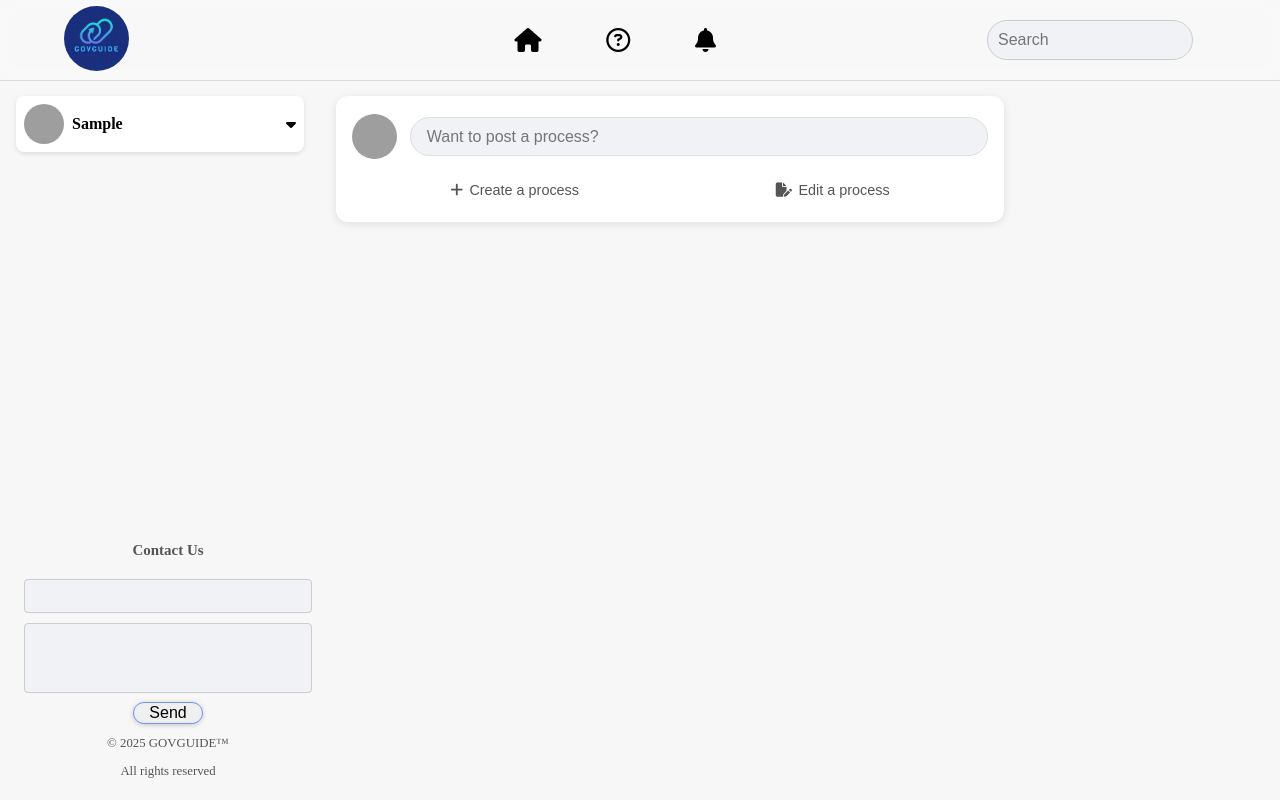
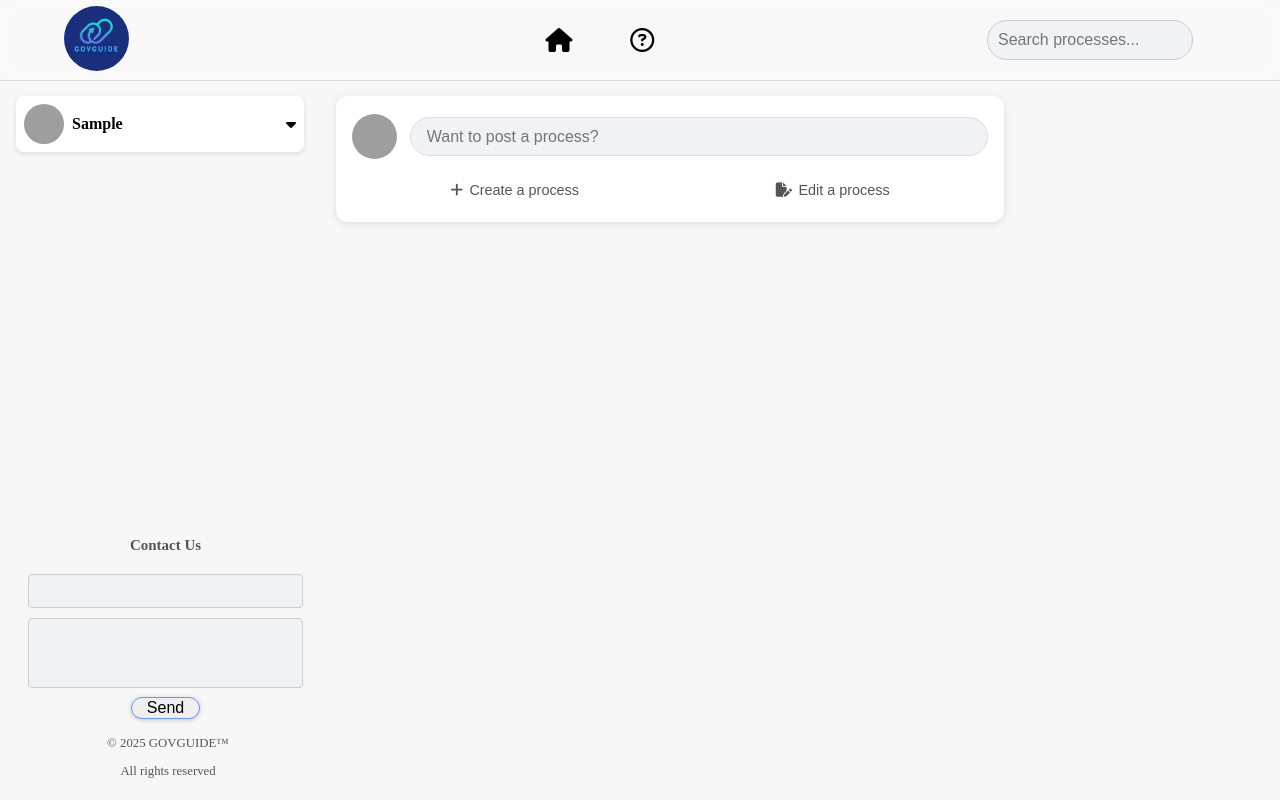
Before and after one commit to abdulaziz-moh/GovGuide, a Django app: page /processes/process_list/ in a window 1280 px wide. Run offline with Django 5.2, Linux system fonts and the light colour scheme; the visitor is signed in with stand-in values (Sample User, id 1); data that the repository does not hold is empty; some libraries are stand-ins or nearby versions; grey boxes are pictures that could not be loaded.

Commit message:
added search functionality with pop up background when contact us clicked

```diff
--- a/processes/static/processes/css/lists_style.css
+++ b/processes/static/processes/css/lists_style.css
@@ -107,11 +107,18 @@
     display: block;
 }
 
-
-#comments-box input{
-    /* background-color: greenyellow; */
+#comment-section {
+    transition: box-shadow 0.2s ease, border-color 0.1s ease;
+    border-radius: 16px; /* makes the border rounded */
+    padding: 5px;
+    margin-right: 5px;
 }
 
+/* Highlight state */
+#comment-section.highlight {
+    border: 1px solid #49fa4f; /* green border */
+    box-shadow: 0 0 10px rgba(76, 175, 80, 0.8); /* glowing effect */
+}
 
 #comments-box textarea,input{
     font-family: Arial, sans-serif;
--- a/processes/templates/processes/base_process.html
+++ b/processes/templates/processes/base_process.html
@@ -19,9 +19,9 @@
         <a href="{% url 'process_list' %}"><img src="{% static 'processes/images/newlogo.png' %}" alt="logo"> </a>
         <div class="icons">
             <a href="{% url 'process_list' %}"><i class="fa-solid fa-house" style="font-size:24px"></i></a>
-            <a href="{% url 'contact_us' %}"><i class="fa-regular fa-circle-question" style="font-size:24px"></i></a>
+            <a href="#" id="contact"><i class="fa-regular fa-circle-question" style="font-size:24px"></i></a>
             {% block notification_login %}
-                <a href="{% url 'notification_page' %}"><i class="fa-solid fa-bell" style="font-size:24px"></i></a>
+                {% comment %} <a href="{% url 'notification_page' %}"><i class="fa-solid fa-bell" style="font-size:24px"></i></a> {% endcomment %}
             {% endblock %}
 
         </div>
--- a/processes/templates/processes/list.html
+++ b/processes/templates/processes/list.html
@@ -8,12 +8,26 @@
 {% endblock %}
 
 {% block search %}
-    <input type="text" placeholder="Search">
+    {% comment %} <input type="text" placeholder="Search"> {% endcomment %}
+    {% comment %} this used for get request on the url section  {% endcomment %}
+    <form method="get"
+        hx-get="{% url 'process_list' %}"
+        hx-target="#process-list"
+        hx-push-url="true">
+
+        <input type="text"
+            name="q"
+            value="{{ query }}"
+            placeholder="Search processes..."
+            hx-trigger="keyup changed delay:500ms">
+    </form>
+
 {% endblock %}
 
 {% block notification_login %}
     {% if user.is_authenticated %}
-        <a href="{% url 'notification_page' %}"><i class="fa-solid fa-bell" style="font-size:24px"></i></a>
+        {% comment %} {% pass %} {% endcomment %}
+        {% comment %} <a href="{% url 'notification_page' %}"><i class="fa-solid fa-bell" style="font-size:24px"></i></a> {% endcomment %}
     {% else %}
         <a href="{% url 'login' %}" id="login_button" style="text-decoration:none; backgorund:"> Login </a>
     {% endif %}
@@ -36,7 +50,7 @@
             <ul class="dropdown-menu">
                 <li><a href="{% url 'profile' %}"><i class="fa-solid fa-user"></i> Profile</a></li>
                 <li><a href="{% url 'personal_posts' %}"><i class="fa-solid fa-paper-plane"></i> Posts</a></li>
-                <li><a href="{% url 'settings' %}"><i class="fa-solid fa-gear"></i> Settings</a></li>
+                {% comment %} <li><a href="{% url 'settings' %}"><i class="fa-solid fa-gear"></i> Settings</a></li> {% endcomment %}
                 <li><a href="{% url 'logout' %}"><i class="fa-solid fa-arrow-right-from-bracket"></i> Sign Out</a></li>
             </ul>
         {% else %}
@@ -49,9 +63,9 @@
     </div>
 
     <div class="sidebar-footer">
-
-        {% include "processes/partials/comments.html" with commentform=commentform %}
-
+        <div id="comment-section">
+            {% include "processes/partials/comments.html" with commentform=commentform %}
+        </div>
         <p>&copy; 2025 GOVGUIDE&trade;</p>
         <p> All rights reserved</p>
     </div>
@@ -63,6 +77,31 @@
             });
         });
     </script>
+    <script>
+        document.addEventListener("DOMContentLoaded", function () {
+            const helpLink = document.getElementById("contact");
+            const commentBox = document.getElementById("comment-section");
+
+            if (helpLink && commentBox) {
+                helpLink.addEventListener("click", function (event) {
+                    event.preventDefault(); // prevent page reload / navigation
+
+                    // Add highlight
+                    commentBox.classList.add("highlight");
+
+                    // Scroll into view
+                    commentBox.scrollIntoView({ behavior: "smooth", block: "center" });
+
+                    // Remove highlight after 2 seconds
+                    setTimeout(() => {
+                        commentBox.classList.remove("highlight");
+                    }, 1000);
+                });
+            }
+        });
+    </script>
+
+
 
 {% endblock %}
 
@@ -78,7 +117,7 @@
             <a href="{% url 'personal_posts' %}"><i class="fa-solid fa-file-pen"></i> Edit a process</a>
         </div>
     </div>
-
-    {% include 'processes/partials/process_items.html' with page_obj=page_obj %}
-
+    <div id="process-list">
+        {% include 'processes/partials/process_items.html' with page_obj=page_obj %}
+    </div>
 {% endblock %}
--- a/processes/templates/processes/personal_posts.html
+++ b/processes/templates/processes/personal_posts.html
@@ -20,7 +20,7 @@
         <ul class="dropdown-menu">
             <li><a href="{% url 'profile' %}"><i class="fa-solid fa-user"></i> Profile</a></li>
             <li><a href="{% url 'personal_posts' %}"><i class="fa-solid fa-paper-plane"></i> Posts</a></li>
-            <li><a href="{% url 'settings' %}"><i class="fa-solid fa-gear"></i> Settings</a></li>
+            {% comment %} <li><a href="{% url 'settings' %}"><i class="fa-solid fa-gear"></i> Settings</a></li> {% endcomment %}
             <li><a href="{% url 'logout' %}"><i class="fa-solid fa-arrow-right-from-bracket"></i> Sign Out</a></li>
         </ul>
 
--- a/processes/views.py
+++ b/processes/views.py
@@ -5,27 +5,61 @@ from reviews.models import Review
 from django.contrib.auth.decorators import login_required
 from django.core.paginator import Paginator
 from . forms import ProcessForm, StepFormSet, AppCommentForm
+from django.db.models import Q
 
 # Create your views here.
 
+# def process_list(request):
+#     # get all process objects, for consistent pagination
+#     list_of_processes = Process.objects.all().order_by('-created_at')
+#     # set the number of items per page
+#     items_per_page = 10
+#     #create a paginator instance
+#     paginator = Paginator(list_of_processes, items_per_page)
+#     # get the current page number
+#     page_number = request.GET.get('page')
+#     page_obj = paginator.get_page(page_number)
+
+#     if request.headers.get('HX-Request'): # then we will return a template(named partial ) with just the new items
+#         return render(request, 'processes/partials/process_items.html',{'page_obj':page_obj})
+
+#     # for initial page load, render the full page
+#     commentform = AppCommentForm()
+#     user = request.user
+#     return render(request, 'processes/list.html',{'page_obj':page_obj, 'user':user,'commentform':commentform})
+
 def process_list(request):
-    # get all process objects, for consistent pagination
-    list_of_processes = Process.objects.all().order_by('-created_at')
-    # set the number of items per page
+    query = request.GET.get("q", "")  # 👈 search query if exists
+
+    # filter if searching, otherwise return all
+    if query:
+        list_of_processes = Process.objects.filter(
+            Q(title__icontains=query) | Q(description__icontains=query)
+        ).order_by("-created_at")
+    else:
+        list_of_processes = Process.objects.all().order_by("-created_at")
+
+    # paginate
     items_per_page = 10
-    #create a paginator instance
     paginator = Paginator(list_of_processes, items_per_page)
-    # get the current page number
-    page_number = request.GET.get('page')
+    page_number = request.GET.get("page")
     page_obj = paginator.get_page(page_number)
 
-    if request.headers.get('HX-Request'): # then we will return a template(named partial ) with just the new items
-        return render(request, 'processes/partials/process_items.html',{'page_obj':page_obj})
+    if request.headers.get("HX-Request"):
+        return render(request, "processes/partials/process_items.html", {
+            "page_obj": page_obj,
+            "query": query,
+        })
 
-    # for initial page load, render the full page
+    # full page load
     commentform = AppCommentForm()
     user = request.user
-    return render(request, 'processes/list.html',{'page_obj':page_obj, 'user':user,'commentform':commentform})
+    return render(request, "processes/list.html", {
+        "page_obj": page_obj,
+        "user": user,
+        "commentform": commentform,
+        "query": query,  # 👈 keep the query in the template
+    })
 
 
 def process_detail(request, pk):
@@ -83,9 +117,6 @@ def create_process_steps(request):
         'process_form': process_form,
         'formset': formset,
     })
-# @login_required
-# def process_update(request, pk):
-#     return render(request,"processes/success_page.html")
 
 @login_required
 def process_update(request, pk):
```
